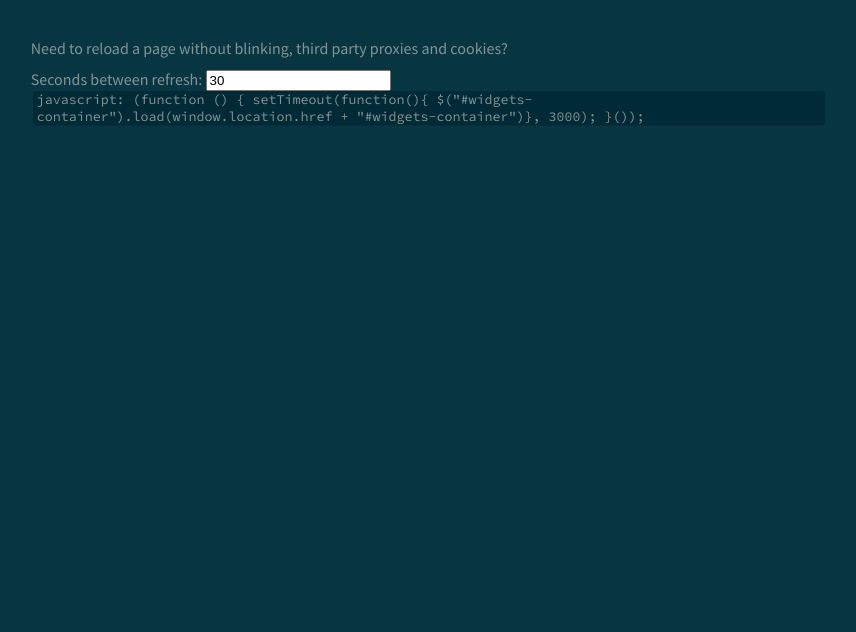
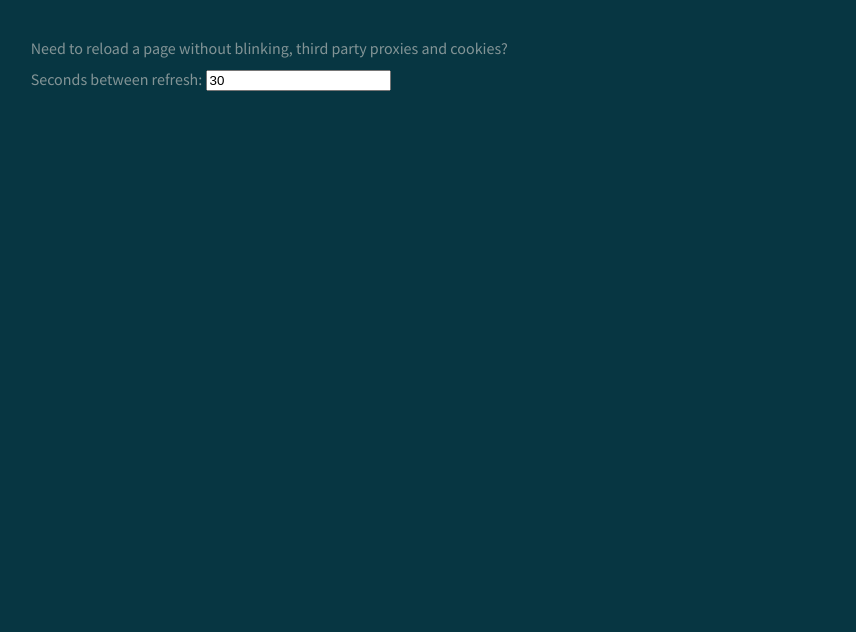
Before and after one commit to kim-lindhard/reload-page, a plain HTML site: page generator.html in a window 1280 px wide. Shown: the part 168-800 px from the top of the page, without its empty margins (211-1067 px from the left). Drawn offline with Linux system fonts and the light colour scheme.

```diff
--- a/generator.html
+++ b/generator.html
@@ -20,7 +20,6 @@
 
     <p>Seconds between refresh: <input type="text" id="secondsBetweenRefreshInput" value="30"></p>
     <code id="codeBox">
-        javascript: (function () { setTimeout(function(){ $("#widgets-container").load(window.location.href + "#widgets-container")}, 3000); }());
     </code>
     <script src="scripts/generator.js"></script>
     <script type="text/javascript">
```
Also changed, not shown: 1 other file.
